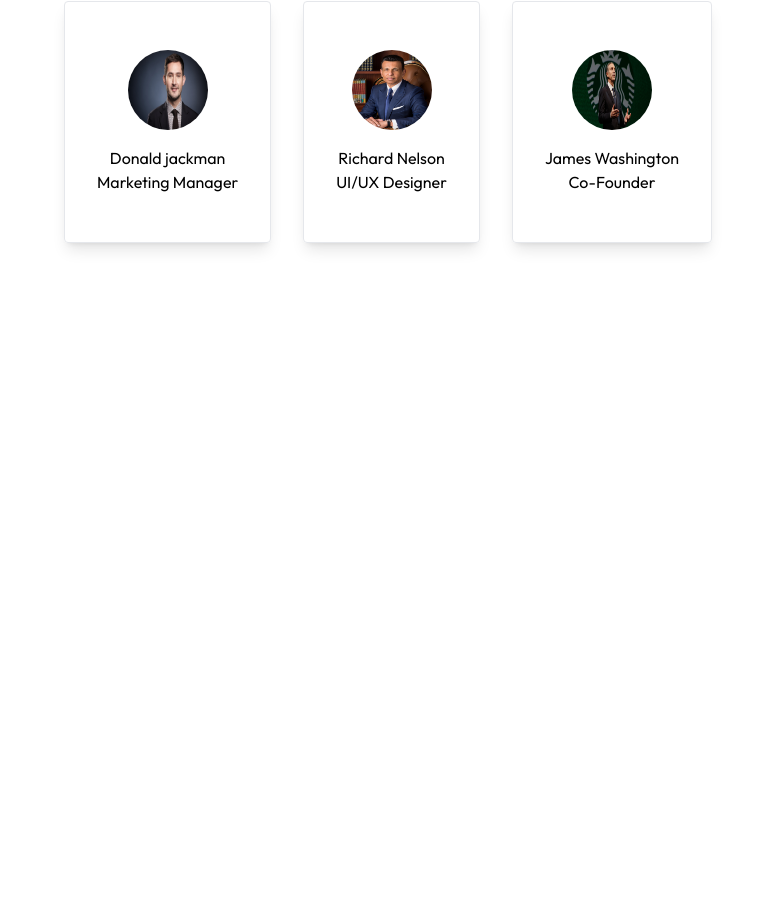
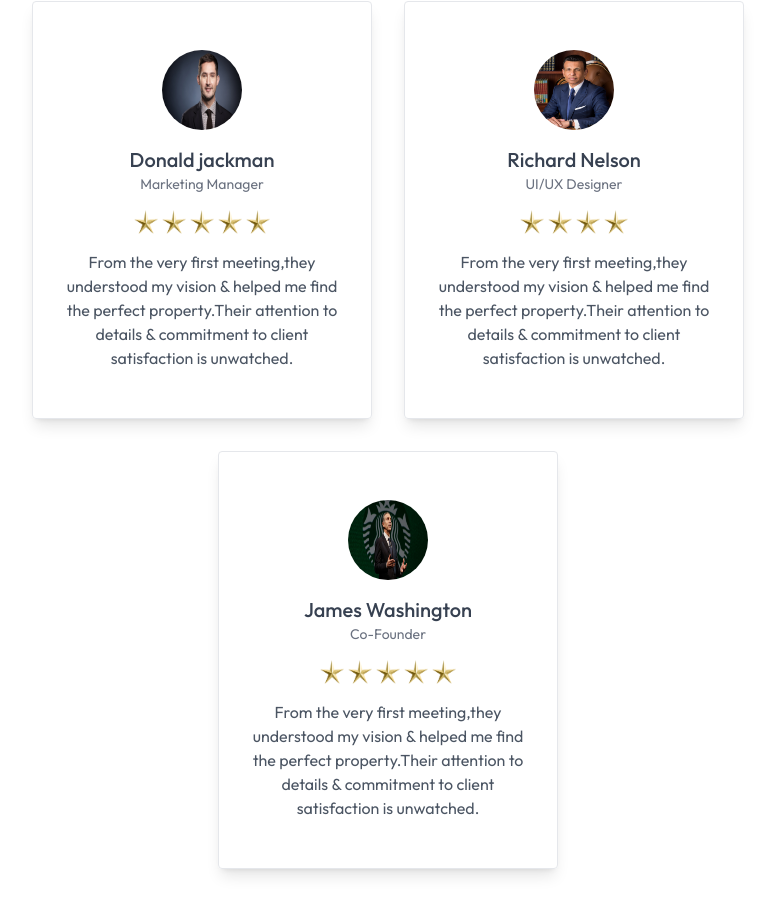
Before and after one commit to Divyadharshana5/Real_Estate, a React (Vite) app in the folder Real_estate/: page / in a window 1280 px wide. Shown: the part 2271-3180 px from the top of the page, without its empty margins (252-1027 px from the left). Before the commit the page ends 2554 px from the top, so only its background shows below. Built offline with nearby package versions, Linux system fonts and the light colour scheme.

Commit message:
update Testimonials.jsx

```diff
--- a/Real_estate/src/Components/Testimonials.jsx
+++ b/Real_estate/src/Components/Testimonials.jsx
@@ -26,13 +26,21 @@ const Testimonials = () => {
               src={testimonial.image}
               alt={testimonial.alt}
             />
-            <h2>{testimonial.name}</h2>
-            <p>{testimonial.title}</p>
-            <div>
+            <h2 className="text-xl text-gray-700 font-medium">
+              {testimonial.name}
+            </h2>
+            <p className="text-gray-500 mb-4 text-sm">{testimonial.title}</p>
+            <div className="flex justify-center gap-1 mb-4 ">
               {Array.from({ length: testimonial.rating }, (item, index) => (
-                <img key={index} src={assets.star_icon} alt="" />
+                <img
+                  key={index}
+                  src={assets.star_icon}
+                  alt=""
+                  className="w-6 h-6"
+                />
               ))}
             </div>
+            <p className="text-gray-600">{testimonial.text}</p>
           </div>
         ))}
       </div>
--- a/Real_estate/src/assets/assets.js
+++ b/Real_estate/src/assets/assets.js
@@ -11,6 +11,7 @@ import project_img_4 from "./project_img_4.jpg";
 import profile_img_1 from "./profile_img_1.jpg";
 import profile_img_2 from "./profile_img_2.png";
 import profile_img_3 from "./profile_img_3.webp";
+import star_icon from "./star_icon.png";
 
 export const assets = {
   logo,
@@ -26,6 +27,7 @@ export const assets = {
   profile_img_1,
   profile_img_2,
   profile_img_3,
+  star_icon,
 };
 
 export const projectsData = [
@@ -79,7 +81,7 @@ export const testimonialsData = [
     image: profile_img_1,
     alt: "Portrait of Donald Jackman",
     rating: 5,
-    text: "From the very first meeting,they understood my vision & helped me find the perfect property.Their attention to details $ commitment to client satisfaction is unwatched.",
+    text: "From the very first meeting,they understood my vision & helped me find the perfect property.Their attention to details & commitment to client satisfaction is unwatched.",
   },
 
   {
@@ -88,7 +90,7 @@ export const testimonialsData = [
     image: profile_img_2,
     alt: "Portrait of Donald Jackman",
     rating: 4,
-    text: "From the very first meeting,they understood my vision & helped me find the perfect property.Their attention to details $ commitment to client satisfaction is unwatched.",
+    text: "From the very first meeting,they understood my vision & helped me find the perfect property.Their attention to details & commitment to client satisfaction is unwatched.",
   },
 
   {
@@ -97,6 +99,6 @@ export const testimonialsData = [
     image: profile_img_3,
     alt: "Portrait of Donald Jackman",
     rating: 5,
-    text: "From the very first meeting,they understood my vision & helped me find the perfect property.Their attention to details $ commitment to client satisfaction is unwatched.",
+    text: "From the very first meeting,they understood my vision & helped me find the perfect property.Their attention to details & commitment to client satisfaction is unwatched.",
   },
 ];
```
Also changed, not shown: Real_estate/src/assets/star_icon.png (added).
